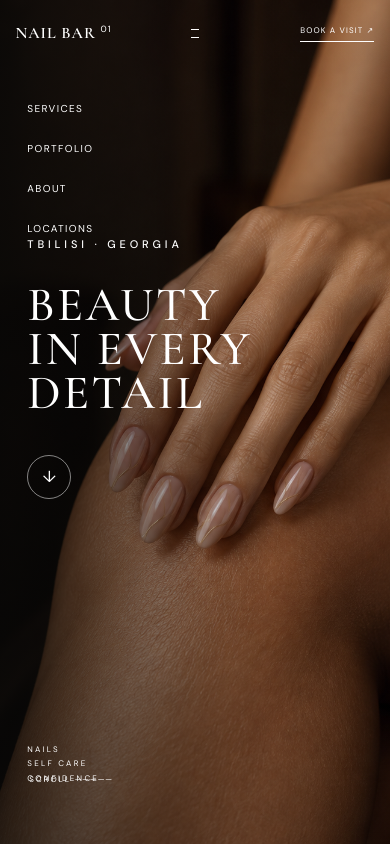
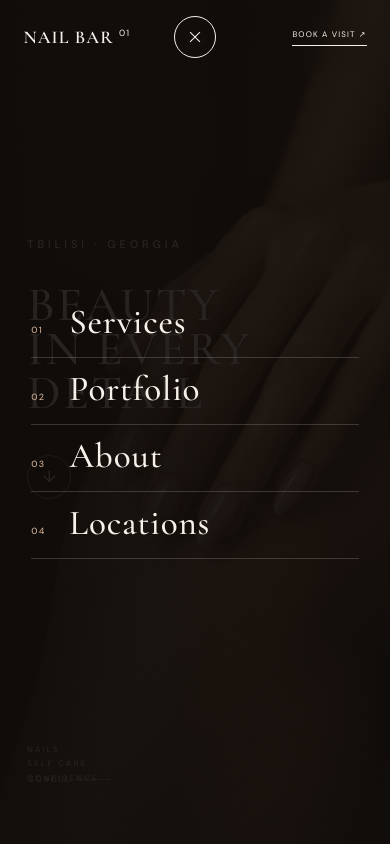
Before and after one commit to nikushaGTX1/nails-salon, an Angular app: page / in a window 390 px wide. Both pictures are taken after a click on the button "Open navigation". Shown: the top 844 px of the page. Built offline with nearby package versions, Linux system fonts and the light colour scheme.

Commit message:
navigation

```diff
--- a/src/app/app.css
+++ b/src/app/app.css
@@ -68,6 +68,9 @@ router-outlet + * {
   font-size: 10px;
   text-transform: uppercase;
   letter-spacing: 0.14em;
+}
+.topbar nav a span {
+  display: none;
 }
 .topbar nav a.active {
   border-bottom: 1px solid currentColor;
@@ -594,39 +597,100 @@ footer div {
 }
 @media (max-width: 800px) {
   .topbar {
-    height: 66px;
+    height: 74px;
+    padding: 0 6vw;
+    transition:
+      background 0.25s ease,
+      color 0.25s ease;
+  }
+  .topbar.menu-open {
+    background: #110e0ce8;
+    color: #f6f1e9;
+    backdrop-filter: blur(18px);
+    border-bottom-color: transparent;
+  }
+  .topbar .brand {
+    position: relative;
+    z-index: 2;
+    font-size: 18px;
   }
   .menu {
-    display: block;
+    display: grid;
+    place-content: center;
     justify-self: center;
-    width: 34px;
+    position: relative;
+    z-index: 2;
+    width: 42px;
+    height: 42px;
     background: none;
-    border: 0;
+    border: 1px solid currentColor;
+    border-radius: 50%;
     color: inherit;
+    cursor: pointer;
   }
   .menu span {
     display: block;
+    width: 14px;
     height: 1px;
     background: currentColor;
-    margin: 7px;
+    margin: 2px auto;
+    transition: transform 0.25s ease;
+  }
+  .menu[aria-expanded='true'] span:first-child {
+    transform: translateY(2.5px) rotate(45deg);
+  }
+  .menu[aria-expanded='true'] span:last-child {
+    transform: translateY(-2.5px) rotate(-45deg);
   }
   .topbar nav {
-    position: absolute;
-    top: 66px;
+    position: fixed;
+    top: 74px;
     left: 0;
     right: 0;
-    background: var(--paper);
-    color: var(--ink);
-    display: none;
+    min-height: calc(100svh - 74px);
+    background: #110e0ce8;
+    color: #f6f1e9;
+    backdrop-filter: blur(18px);
+    display: flex;
     flex-direction: column;
-    padding: 35px 7vw;
-    gap: 25px;
+    justify-content: center;
+    padding: 6vh 8vw 14vh;
+    gap: 0;
+    opacity: 0;
+    visibility: hidden;
+    transform: translateY(-12px);
+    transition:
+      opacity 0.25s ease,
+      transform 0.25s ease,
+      visibility 0.25s;
   }
   .topbar nav.open {
+    opacity: 1;
+    visibility: visible;
+    transform: translateY(0);
+  }
+  .topbar nav a {
     display: flex;
+    align-items: baseline;
+    gap: 18px;
+    padding: 14px 0 17px;
+    border-bottom: 1px solid #ffffff2b;
+    font: 500 clamp(30px, 9vw, 46px) / 1 'Cormorant Garamond', Georgia, serif;
+    letter-spacing: 0.025em;
+    text-transform: none;
+  }
+  .topbar nav a span {
+    display: inline-block;
+    width: 20px;
+    color: #c8a88f;
+    font: 500 9px/1 'DM Sans', sans-serif;
+    letter-spacing: 0.16em;
   }
   .book-link {
+    position: relative;
+    z-index: 2;
     font-size: 8px;
+    white-space: nowrap;
   }
   .hero {
     min-height: 620px;
--- a/src/app/navigation/navigation.html
+++ b/src/app/navigation/navigation.html
@@ -1,15 +1,26 @@
-<header class="topbar" [class.scrolled]="scrolled || isInnerPage">
+<header
+  class="topbar"
+  [class.scrolled]="scrolled || isInnerPage"
+  [class.menu-open]="menuOpen"
+>
   <a class="brand" href="/#home" (click)="navigateToSection('home', $event)"
     >NAIL BAR <sup>01</sup></a
   >
-  <button class="menu" (click)="menuOpen = !menuOpen" aria-label="Toggle navigation">
+  <button
+    class="menu"
+    type="button"
+    (click)="menuOpen = !menuOpen"
+    [attr.aria-expanded]="menuOpen"
+    aria-controls="primary-navigation"
+    [attr.aria-label]="menuOpen ? 'Close navigation' : 'Open navigation'"
+  >
     <span></span><span></span>
   </button>
-  <nav [class.open]="menuOpen">
-    <a href="/#services" (click)="navigateToSection('services', $event)">Services</a>
-    <a href="/#gallery" (click)="navigateToSection('gallery', $event)">Portfolio</a>
-    <a href="/#about" (click)="navigateToSection('about', $event)">About</a>
-    <a href="/#contact" (click)="navigateToSection('contact', $event)">Locations</a>
+  <nav id="primary-navigation" [class.open]="menuOpen">
+    <a href="/#services" (click)="navigateToSection('services', $event)"><span>01</span>Services</a>
+    <a href="/#gallery" (click)="navigateToSection('gallery', $event)"><span>02</span>Portfolio</a>
+    <a href="/#about" (click)="navigateToSection('about', $event)"><span>03</span>About</a>
+    <a href="/#contact" (click)="navigateToSection('contact', $event)"><span>04</span>Locations</a>
   </nav>
   <a class="book-link" href="/#booking" (click)="navigateToSection('booking', $event)"
     >Book a visit ↗</a
--- a/src/app/navigation/navigation.ts
+++ b/src/app/navigation/navigation.ts
@@ -27,4 +27,9 @@ export class Navigation {
   onScroll(): void {
     this.scrolled = window.scrollY > 30;
   }
+
+  @HostListener('document:keydown.escape')
+  closeMenu(): void {
+    this.menuOpen = false;
+  }
 }
```
